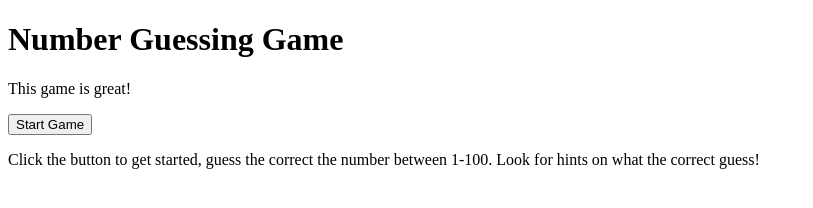
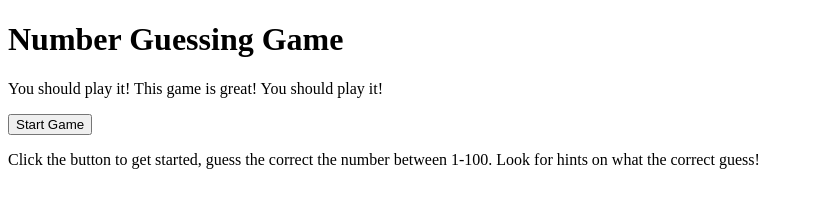
Before and after one commit to melaniemccallProcessing/JS-Nucamp, a plain HTML site: page index.html in a window 1280 px wide. Shown: the whole page, without its empty margins (0-813 px from the left). Drawn offline with Linux system fonts and the light colour scheme.

Commit message:
Please work !

```diff
--- a/index.html
+++ b/index.html
@@ -6,7 +6,7 @@
 </head>
 <body>
     <h1>Number Guessing Game</h1>
-    <p>This game is great!</p>
+    <p>You should play it! This game is great! You should play it!</p>
     <button type="button" onclick="runGame()">Start Game</button>
     <p></p>
 
```
